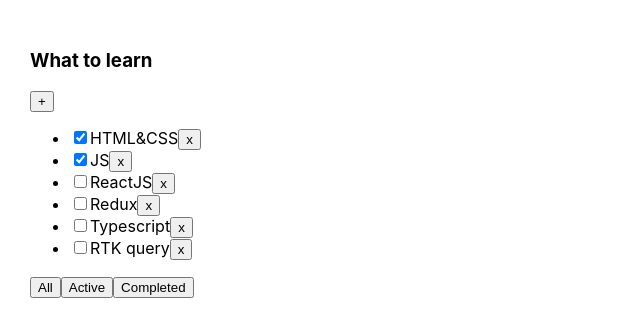
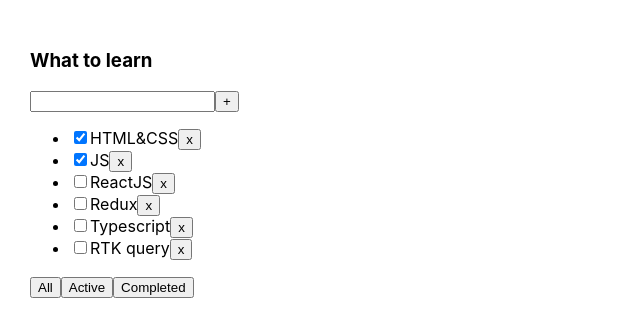
Before and after one commit to nratmie/todolist-react, a React (Vite) app: page / in a window 1280 px wide. Shown: the top 336 px of the page, without its empty margins (0-640 px from the left). Built offline with nearby package versions, Linux system fonts and the light colour scheme.

Commit message:
refactor: implement add new task feature using useState

```diff
--- a/src/App.tsx
+++ b/src/App.tsx
@@ -38,8 +38,8 @@ export const App = () => {
         setFilter(filter)
     }
 
-    const createTask = () => {
-        const task = { id: v1(), title: 'New task', isDone: false }
+    const createTask = (title: string) => {
+        const task = { id: v1(), title, isDone: false }
         setTasks([task, ...filteredTasks])
     }
 
--- a/src/TodolistItem.tsx
+++ b/src/TodolistItem.tsx
@@ -1,10 +1,11 @@
 import {FilterValues, Task} from './App.tsx';
 import {Button} from './Button.tsx';
+import {useState} from 'react';
 
 type Props = {
     title: string
     tasks: Task[]
-    createTask: () => void
+    createTask: (taskTitle: string) => void
     deleteTask: (taskId: string) => void
     changeFilter: (filter: FilterValues) => void
 }
@@ -16,12 +17,19 @@ export const TodolistItem = (
         deleteTask,
         changeFilter,
 }: Props) => {
+    const [taskTitle, setTaskTitle] = useState('')
+console.log(taskTitle)
+
     return (
         <div>
             <h3>{title}</h3>
             <div>
-                {/*<input onChange={(e) => {}}/>*/}
-                <Button title='+' onClick={createTask}/>
+                <input value={taskTitle} onChange={(e) => setTaskTitle(e.target.value)} />
+                <Button title='+' onClick={() => {
+                        createTask(taskTitle)
+                        setTaskTitle('')
+                    }
+                }/>
             </div>
             {tasks.length === 0
                 ? 'Тасок нет'
```
